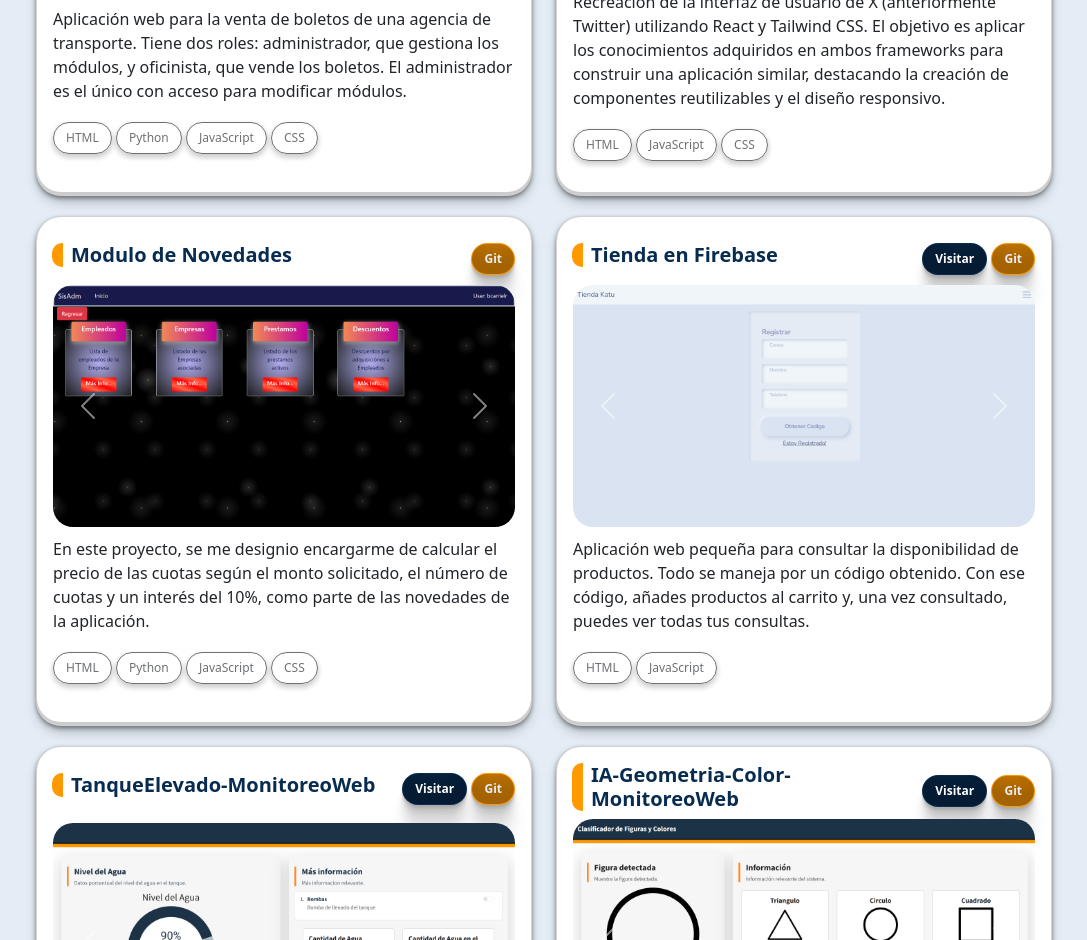
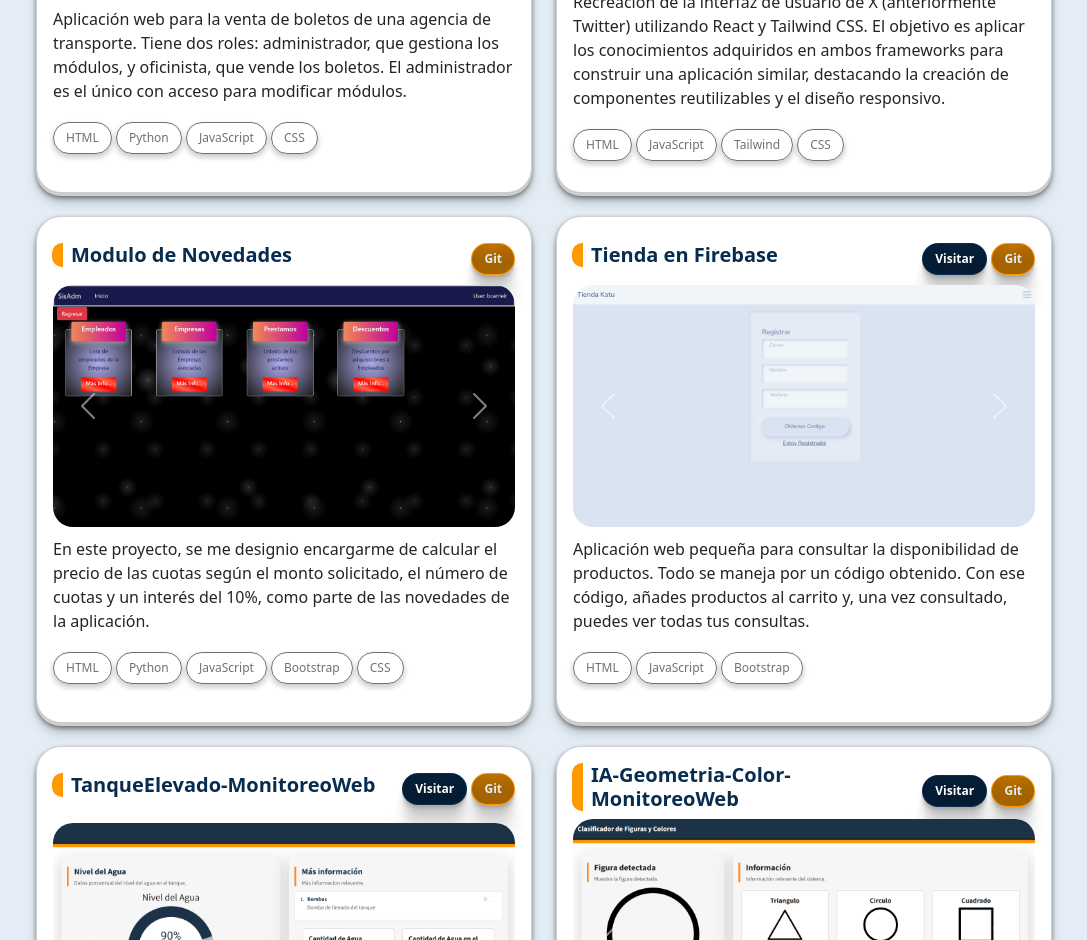
Before and after one commit to BrignerCarrielR/Brigner-Carriel-Portafolio, a plain HTML site: page index.html in a window 1280 px wide. Shown: the part 2845-3785 px from the top of the page, without its empty margins (96-1183 px from the left). Drawn offline with nearby package versions, Linux system fonts and the light colour scheme.

Commit message:
Versión 4

```diff
--- a/index.html
+++ b/index.html
@@ -149,7 +149,7 @@
                                 <p><span class="fw-bold info">Título Profesional: </span>Ingeniero en Software</p>
                                 <p><span class="fw-bold info">Fecha de nacimiento: </span>21-05-2002</p>
                                 <p><span class="fw-bold info">Telefono: </span>0962164367</p>
-                                <p><span class="fw-bold info">Dirección: </span>Guayaquil - Duran - Recreo</p>
+                                <p><span class="fw-bold info">Dirección: </span>Los Rios - Vinces</p>
                             </div>
                         </div>
                     </div>
@@ -600,6 +600,7 @@
                             </p>
                             <button class="btn tecno_usa" disabled>HTML</button>
                             <button class="btn tecno_usa" disabled>JavaScript</button>
+                            <button class="btn tecno_usa" disabled>Tailwind</button>
                             <button class="btn tecno_usa" disabled>CSS</button>
                         </div>
                     </div>
@@ -664,6 +665,7 @@
                             <button class="btn tecno_usa" disabled>HTML</button>
                             <button class="btn tecno_usa" disabled>Python</button>
                             <button class="btn tecno_usa" disabled>JavaScript</button>
+                            <button class="btn tecno_usa" disabled>Bootstrap</button>
                             <button class="btn tecno_usa" disabled>CSS</button>
                         </div>
                     </div>
@@ -726,6 +728,7 @@
                             </p>
                             <button class="btn tecno_usa" disabled>HTML</button>
                             <button class="btn tecno_usa" disabled>JavaScript</button>
+                            <button class="btn tecno_usa" disabled>Bootstrap</button>
                         </div>
                     </div>
                 </div>
@@ -775,6 +778,7 @@
                             </p>
                             <button class="btn tecno_usa" disabled>HTML</button>
                             <button class="btn tecno_usa" disabled>JavaScript</button>
+                            <button class="btn tecno_usa" disabled>Bootstrap</button>
                             <button class="btn tecno_usa" disabled>CSS</button>
                         </div>
                     </div>
@@ -824,6 +828,7 @@
                             </p>
                             <button class="btn tecno_usa" disabled>HTML</button>
                             <button class="btn tecno_usa" disabled>JavaScript</button>
+                            <button class="btn tecno_usa" disabled>Bootstrap</button>
                             <button class="btn tecno_usa" disabled>CSS</button>
                         </div>
                     </div>
@@ -879,6 +884,7 @@
                             </p>
                             <button class="btn tecno_usa" disabled>HTML</button>
                             <button class="btn tecno_usa" disabled>JavaScript</button>
+                            <button class="btn tecno_usa" disabled>Bootstrap</button>
                             <button class="btn tecno_usa" disabled>CSS</button>
                         </div>
                     </div>
```
